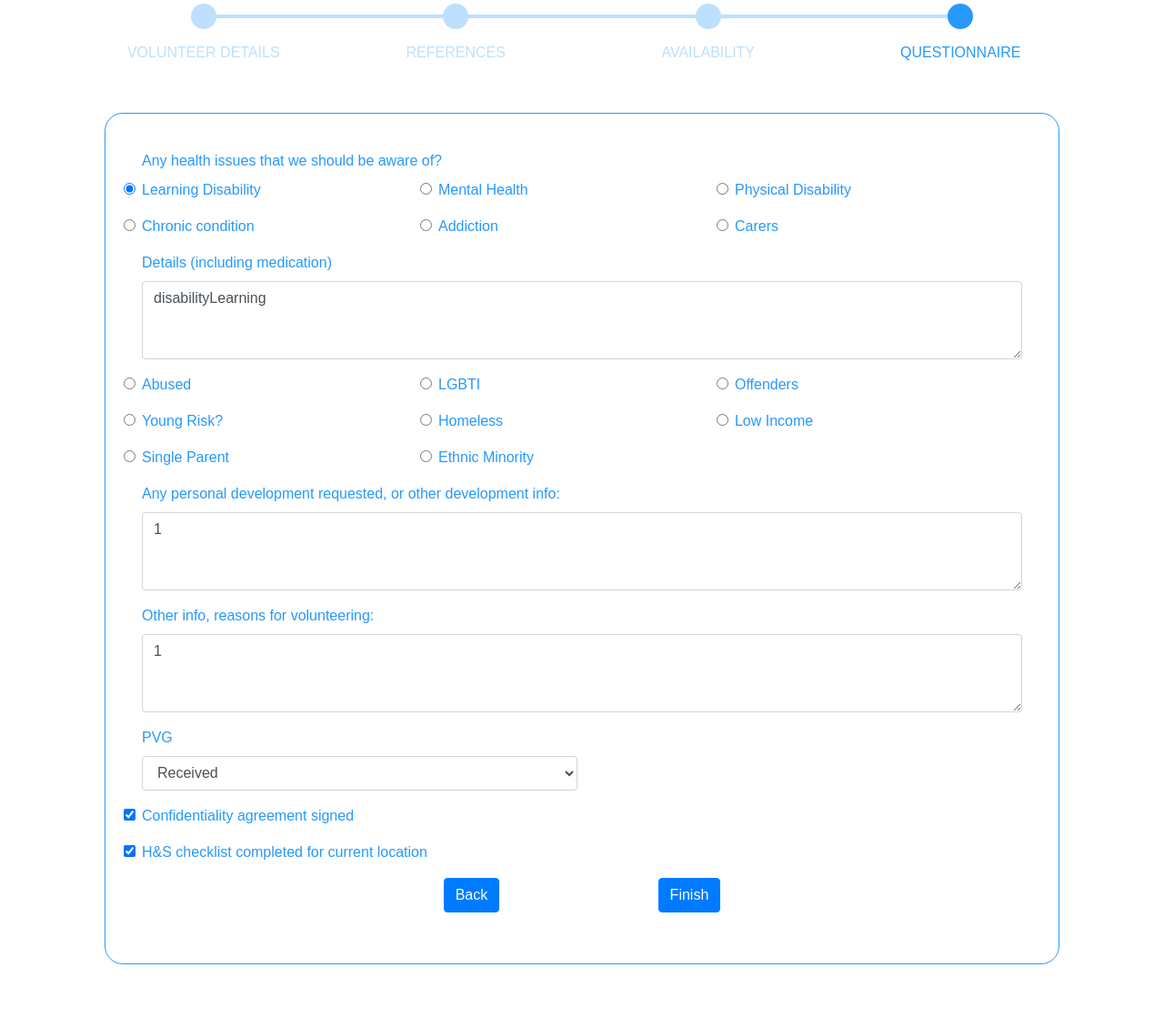
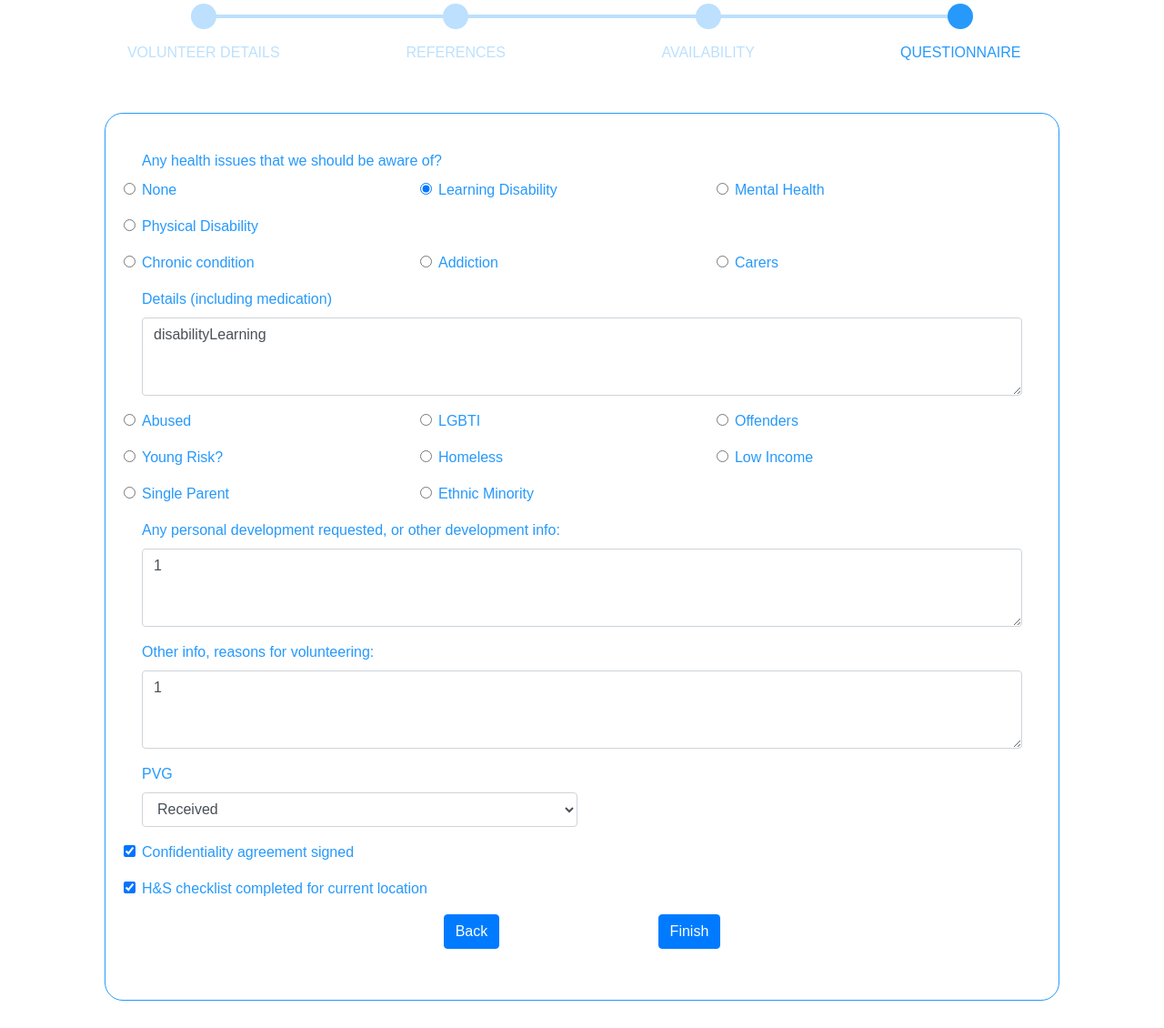
Before and after one commit to uhi-moray-foodbank/moray-foodbank, a PHP site: page /PHP/register-d.php in a window 1280 px wide. Shown: the part 238-1368 px from the top of the page at 91% size. Before the commit the page ends 1298 px from the top, so only its background shows below. Run offline with PHP 8.4, Linux system fonts and the light colour scheme; the visitor is signed in with stand-in values (Sample User, id 1); data that the repository does not hold is empty; some libraries are stand-ins or nearby versions.

Commit message:
Working null radio upload

```diff
--- a/moray-foodbank/PHP/register-d.php
+++ b/moray-foodbank/PHP/register-d.php
@@ -4,10 +4,10 @@ include("header.php");
 
 if(isset($_POST['submit']) || isset($_POST['back'])){
 
-	if(isset($_POST['targetGroup'])){
+	if($_POST['targetGroup'] = "none"){
+		$_SESSION['targetGroup'] = null;
+	}else{
 		$_SESSION['targetGroup'] = $_POST['targetGroup'];
-	}else{
-		$_SESSION['targetGroup'] = null;
 	}
 
 	$_SESSION['healthIssues'] = $_POST['healthIssues'];
@@ -75,6 +75,12 @@ if(isset($_POST['submit']) || isset($_POST['back'])){
     </div>
   </div>
   <div class="form-row">
+	<div class="form-check form-group col-md-4">
+      <input class="form-check-input" type="radio" value="none" name="targetGroup" id="targetGroup" checked>
+      <label class="form-check-label" for="disabilityLearning">
+        None
+      </label>
+    </div>
     <div class="form-check form-group col-md-4">
       <input class="form-check-input" type="radio" value="disabilityLearning" name="targetGroup" id="targetGroup" <?php if(isset($_SESSION['targetGroup']) && $_SESSION['targetGroup'] == "disabilityLearning"){echo "checked";} ?>>
       <label class="form-check-label" for="disabilityLearning">
```
